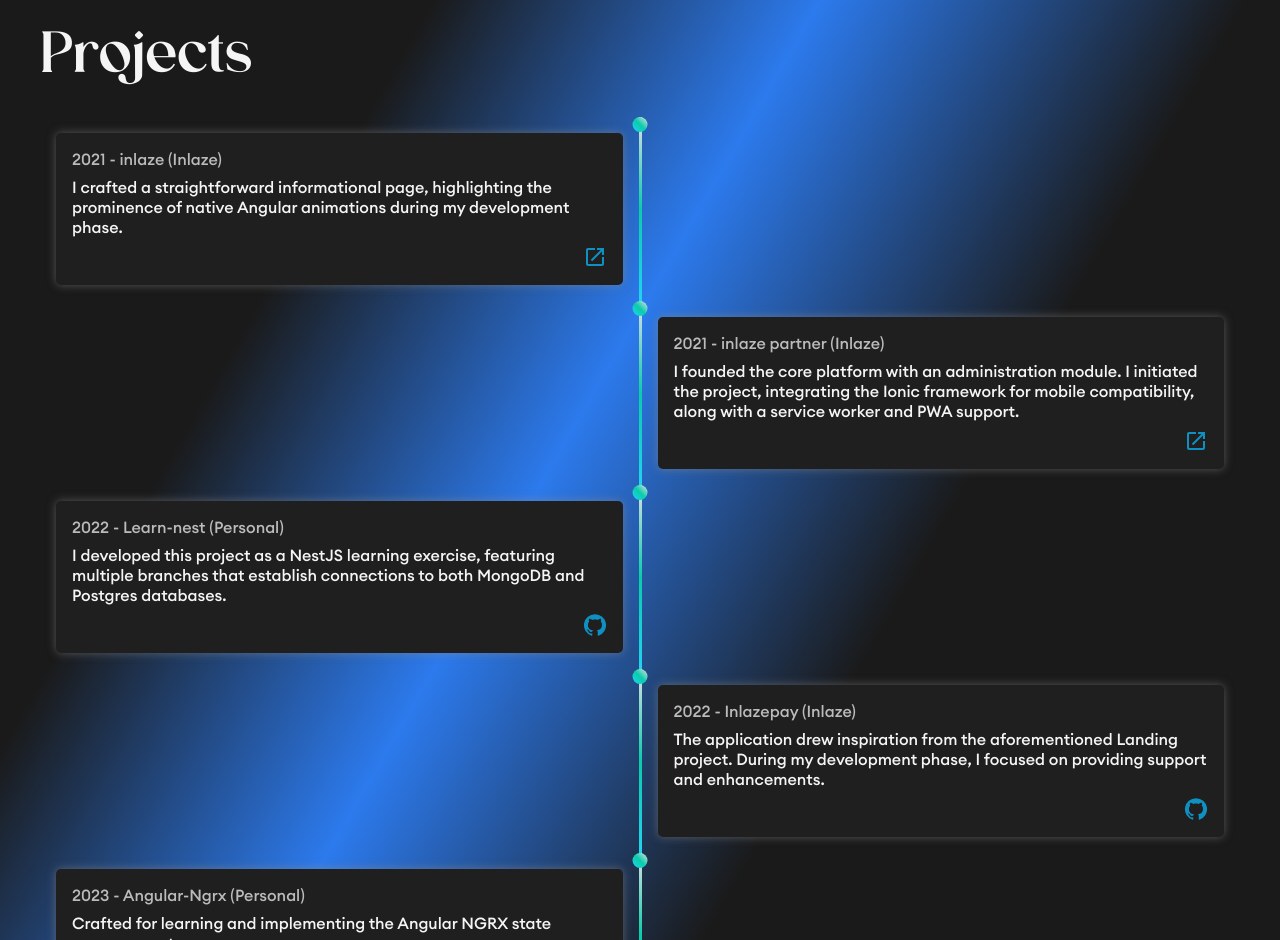
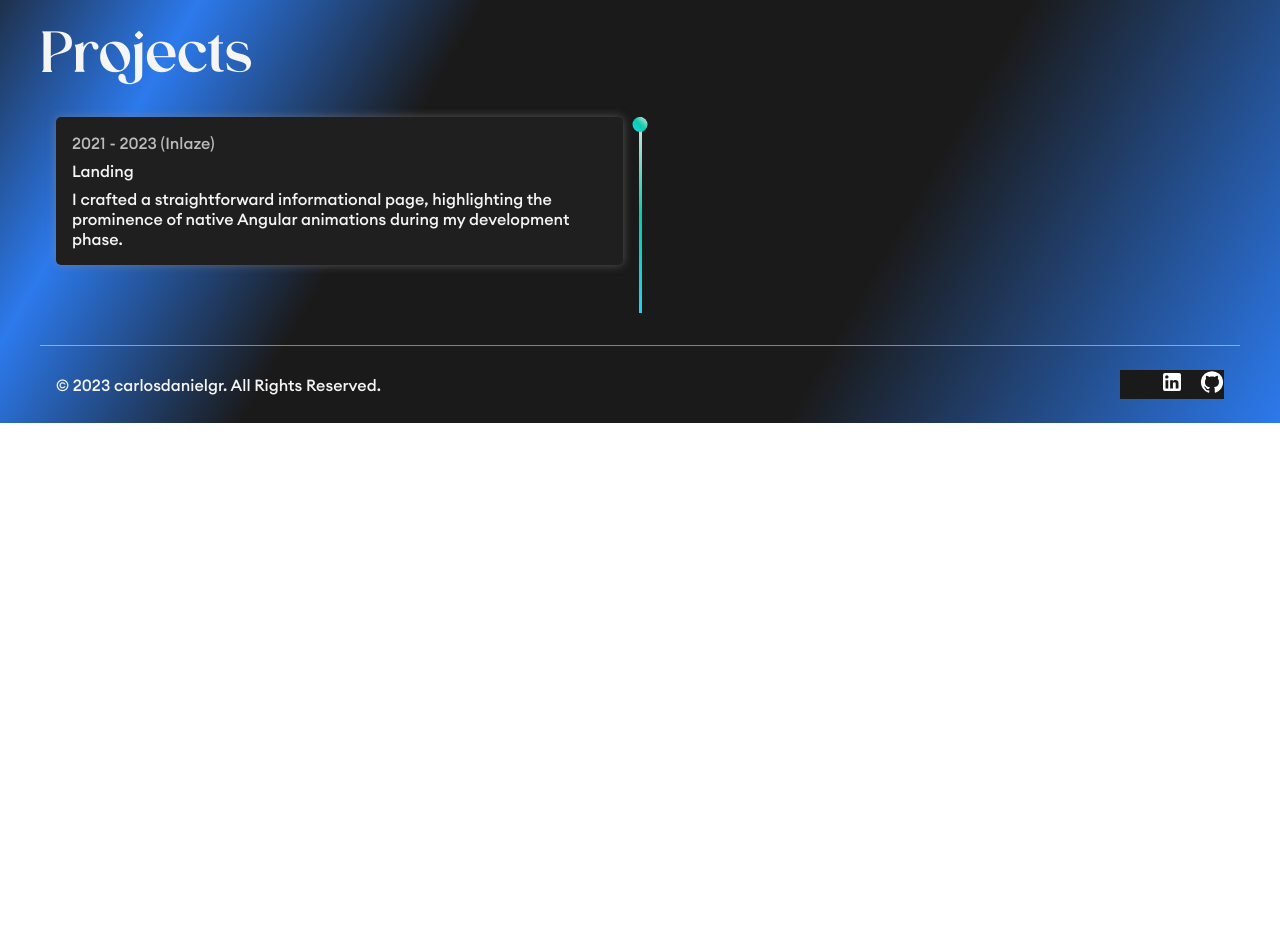
Before and after one commit to CarlosDanielGR/portfolio, a React (Vite) app: page / in a window 1280 px wide. Shown: the part 1860-2800 px from the top of the page. After the commit the page ends 2283 px from the top, so only its background shows below. Built offline with nearby package versions, Linux system fonts and the light colour scheme.

Commit message:
First changes to projects

```diff
--- a/src/layouts/projects/components/CardTimeline.tsx
+++ b/src/layouts/projects/components/CardTimeline.tsx
@@ -1,5 +1,5 @@
-import { Project } from "../../project/interfaces/cardTimeline.interface";
 import { Redirect } from "..";
+import { Project } from "../project.data";
 import "./../styles/CardTimeline.css";
 
 interface Props {
@@ -9,13 +9,16 @@
 function CardTimeline({ cardData }: Props) {
   return (
     <div className="cardTimeline">
-      <span className="cardTimeline-title">{cardData.title}</span>
+      <span className="cardTimeline-title">{cardData.date}</span>
+      <span>{cardData.title}</span>
       <span>{cardData.content}</span>
-      <div className="cardTimeline-redirect">
-        {cardData.redirects.map((data, index) => (
-          <Redirect redirect={data} key={index} />
-        ))}
-      </div>
+      {cardData.repositoryLink ? (
+        <div className="cardTimeline-redirect">
+          <Redirect link={cardData.repositoryLink} />
+        </div>
+      ) : (
+        <></>
+      )}
     </div>
   );
 }
--- a/src/layouts/projects/components/Redirect.tsx
+++ b/src/layouts/projects/components/Redirect.tsx
@@ -1,25 +1,17 @@
-import LaunchIcon from "@mui/icons-material/Launch";
 import GitHubIcon from "@mui/icons-material/GitHub";
 import Tooltip from "@mui/material/Tooltip";
-import { ProjectUrl } from "../../project/interfaces/cardTimeline.interface";
 import "./../styles/Redirect.css";
 
 interface Props {
-  redirect: Partial<ProjectUrl>;
+  link: string;
 }
 
-function Redirect({ redirect }: Props) {
+function Redirect({ link }: Props) {
   return (
-    <a className="redirect" href={redirect.url} target="_blank">
-      {redirect.icon === "git" ? (
-        <Tooltip title="Go to repository" placement="top">
-          <GitHubIcon />
-        </Tooltip>
-      ) : (
-        <Tooltip title="Go to website" placement="top">
-          <LaunchIcon />
-        </Tooltip>
-      )}
+    <a className="redirect" href={link} target="_blank">
+      <Tooltip title="Go to repository" placement="top">
+        <GitHubIcon />
+      </Tooltip>
     </a>
   );
 }
--- a/src/layouts/projects/project.data.ts
+++ b/src/layouts/projects/project.data.ts
@@ -1,168 +1,91 @@
+import { SKILLS, Skill } from "../skills/skills.data";
+
 export interface Project {
-  redirects: Partial<ProjectUrl>[];
+  date: string;
   title: string;
   content: string;
-}
-
-export interface ProjectUrl {
-  url: string;
-  icon: "git" | "web";
+  technologies: Skill[];
+  repositoryLink?: string;
 }
 
 export const PROJECTS: Project[] = [
   {
-    title: "2021 - inlaze (Inlaze)",
+    date: "2021 - 2023 (Inlaze)",
+    title: "Landing",
     content:
       "I crafted a straightforward informational page, highlighting the prominence of native Angular animations during my development phase.",
-    redirects: [
-      {
-        icon: "web",
-        url: "https://inlaze.com/en/",
-      },
-    ],
+    technologies: [SKILLS[0]],
   },
-  {
-    title: "2021 - inlaze partner (Inlaze)",
-    content:
-      "I founded the core platform with an administration module. I initiated the project, integrating the Ionic framework for mobile compatibility, along with a service worker and PWA support.",
-    redirects: [
-      {
-        icon: "web",
-        url: "https://affiliates.inlaze.com/en",
-      },
-    ],
-  },
-  {
-    title: "2022 - Learn-nest (Personal)",
-    content:
-      "I developed this project as a NestJS learning exercise, featuring multiple branches that establish connections to both MongoDB and Postgres databases.",
-    redirects: [
-      {
-        icon: "git",
-        url: "https://github.com/CarlosDanielGR/learn-nest",
-      },
-    ],
-  },
-  {
-    title: "2022 - Inlazepay (Inlaze)",
-    content:
-      "The application drew inspiration from the aforementioned Landing project. During my development phase, I focused on providing support and enhancements.",
-    redirects: [
-      {
-        icon: "git",
-        url: "https://inlazepay.com/es/",
-      },
-    ],
-  },
-  {
-    title: "2023 - Angular-Ngrx (Personal)",
-    content:
-      "Crafted for learning and implementing the Angular NGRX state management.",
-    redirects: [
-      {
-        icon: "git",
-        url: "https://github.com/CarlosDanielGR/Angular-ngrx",
-      },
-    ],
-  },
-  {
-    title: "2023 - Archetype (Personal)",
-    content:
-      "Initiated Angular project structures from the ground up, featuring diverse branches catering to specific requirements.",
-    redirects: [
-      {
-        icon: "git",
-        url: "https://github.com/CarlosDanielGR/archetype",
-      },
-    ],
-  },
-  {
-    title: "2023 - Inlabet (Inlaze)",
-    content:
-      "I initiated this project from the ground up, introducing the company's first implementation of the NGRX state handler. I remained the sole developer, overseeing the project from its inception to its initial deployment in production.",
-    redirects: [
-      {
-        icon: "web",
-        url: "https://bet.inlaze.com/br/bookmakers",
-      },
-    ],
-  },
-  {
-    title: "2023 - Learn-react (Personal)",
-    content:
-      "Built upon the 'Docker' documentation, this project serves as a learning tool for understanding React and its dependencies.",
-    redirects: [
-      {
-        icon: "git",
-        url: "https://github.com/CarlosDanielGR/learn-react",
-      },
-    ],
-  },
-  {
-    title: "2023 - Inlajobs (Inlaze)",
-    content:
-      "From absolute inception, I crafted this job posting platform with an integrated, standard Angular responsive form. Throughout the journey from creation to production deployment, I stood as the sole developer behind its realization.",
-    redirects: [
-      {
-        icon: "web",
-        url: "https://jobs.inlaze.com/",
-      },
-    ],
-  },
-  {
-    title: "2024 - Sigmaqmo (Innovating solutions)",
-    content:
-      "The platform offers a comprehensive solution for payroll management, human resources, inventory, purchases, and a wide range of configurations and permissions, thus facilitating total company management through a single centralized platform.",
-    redirects: [
-      {
-        icon: "web",
-        url: "https://sigmaqmo.com/",
-      },
-    ],
-  },
-  {
-    title: "2024 - Actus elena (Freelance)",
-    content:
-      "Website dedicated to providing detailed information about the company's product and facilitating the application process through an online form for interested users.",
-    redirects: [
-      {
-        icon: "web",
-        url: "https://elena.actus.io/",
-      },
-      {
-        icon: "git",
-        url: "https://github.com/carlosdanielgr/actus",
-      },
-    ],
-  },
-  {
-    title: "2024 - Resuelve tu seguro (Freelance)",
-    content:
-      "Website dedicated to providing detailed information about the company's product and facilitating the application process through an online form for interested users.",
-    redirects: [
-      {
-        icon: "web",
-        url: "https://resuelvetuseguro.mx/",
-      },
-      {
-        icon: "git",
-        url: "https://github.com/carlosdanielgr/resolve-insurance",
-      },
-    ],
-  },
-  {
-    title: "2024 - Nomadas media (Freelance)",
-    content:
-      "Website dedicated to providing detailed information about the company's product and facilitating the application process through an online form for interested users.",
-    redirects: [
-      {
-        icon: "web",
-        url: "https://nomadasmedia.com/",
-      },
-      {
-        icon: "git",
-        url: "https://github.com/carlosdanielgr/nomadas-media",
-      },
-    ],
-  },
+  // {
+  //   title: "2021 - inlaze partner (Inlaze)",
+  //   content:
+  //     "I founded the core platform with an administration module. I initiated the project, integrating the Ionic framework for mobile compatibility, along with a service worker and PWA support.",
+  //   technologies: [SKILLS[0]],
+  // },
+  // {
+  //   title: "2022 - Learn-nest (Personal)",
+  //   content:
+  //     "I developed this project as a NestJS learning exercise, featuring multiple branches that establish connections to both MongoDB and Postgres databases.",
+  //   technologies: [SKILLS[0]],
+  // },
+  // {
+  //   title: "2022 - Inlazepay (Inlaze)",
+  //   content:
+  //     "The application drew inspiration from the aforementioned Landing project. During my development phase, I focused on providing support and enhancements.",
+  //   technologies: [SKILLS[0]],
+  // },
+  // {
+  //   title: "2023 - Angular-Ngrx (Personal)",
+  //   content:
+  //     "Crafted for learning and implementing the Angular NGRX state management.",
+  //   technologies: [SKILLS[0]],
+  // },
+  // {
+  //   title: "2023 - Archetype (Personal)",
+  //   content:
+  //     "Initiated Angular project structures from the ground up, featuring diverse branches catering to specific requirements.",
+  //   technologies: [SKILLS[0]],
+  // },
+  // {
+  //   title: "2023 - Inlabet (Inlaze)",
+  //   content:
+  //     "I initiated this project from the ground up, introducing the company's first implementation of the NGRX state handler. I remained the sole developer, overseeing the project from its inception to its initial deployment in production.",
+  //   technologies: [SKILLS[0]],
+  // },
+  // {
+  //   title: "2023 - Learn-react (Personal)",
+  //   content:
+  //     "Built upon the 'Docker' documentation, this project serves as a learning tool for understanding React and its dependencies.",
+  //   technologies: [SKILLS[0]],
+  // },
+  // {
+  //   title: "2023 - Inlajobs (Inlaze)",
+  //   content:
+  //     "From absolute inception, I crafted this job posting platform with an integrated, standard Angular responsive form. Throughout the journey from creation to production deployment, I stood as the sole developer behind its realization.",
+  //   technologies: [SKILLS[0]],
+  // },
+  // {
+  //   title: "2024 - Sigmaqmo (Innovating solutions)",
+  //   content:
+  //     "The platform offers a comprehensive solution for payroll management, human resources, inventory, purchases, and a wide range of configurations and permissions, thus facilitating total company management through a single centralized platform.",
+  //   technologies: [SKILLS[0]],
+  // },
+  // {
+  //   title: "2024 - Actus elena (Freelance)",
+  //   content:
+  //     "Website dedicated to providing detailed information about the company's product and facilitating the application process through an online form for interested users.",
+  //   technologies: [SKILLS[0]],
+  // },
+  // {
+  //   title: "2024 - Resuelve tu seguro (Freelance)",
+  //   content:
+  //     "Website dedicated to providing detailed information about the company's product and facilitating the application process through an online form for interested users.",
+  //   technologies: [SKILLS[0]],
+  // },
+  // {
+  //   title: "2024 - Nomadas media (Freelance)",
+  //   content:
+  //     "Website dedicated to providing detailed information about the company's product and facilitating the application process through an online form for interested users.",
+  //   technologies: [SKILLS[0]],
+  // },
 ];
--- a/src/layouts/projects/styles/CardTimeline.css
+++ b/src/layouts/projects/styles/CardTimeline.css
@@ -7,7 +7,7 @@
   box-shadow: 0px 0px 10px #8a8a8a8a;
   border-radius: 5px;
   transition: 0.4s ease;
-  margin: 1rem;
+  margin: 0 1rem 3rem;
 }
 
 .cardTimeline-title {
@@ -15,7 +15,7 @@
   font-weight: 500;
 }
 
-.cardTimeline-redirect{
+.cardTimeline-redirect {
   display: flex;
   justify-content: flex-end;
   gap: 0.5rem;
```
